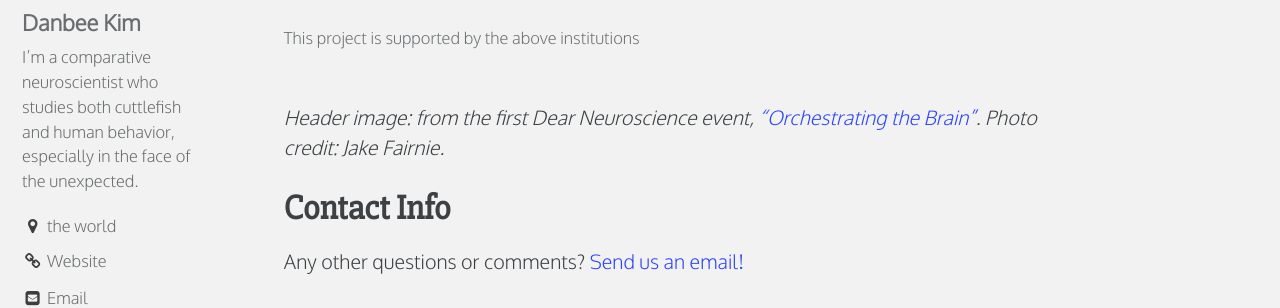
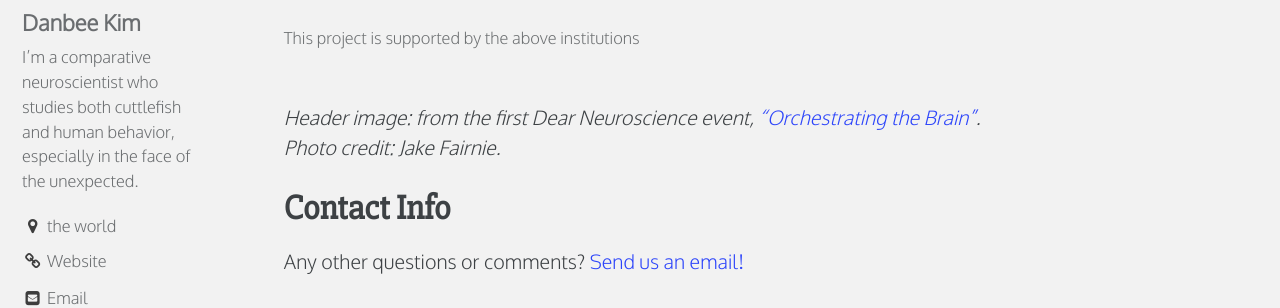
Before and after one commit to everymind/DearNeuroscience, a Jekyll site: the page built from index.md, in a window 1280 px wide and 900 px high, scrolled down 4179 px. Shown: the part 155-463 px from the top of the window. Built offline with Jekyll 4.4.1, drawn with Linux system fonts in a browser that asks for light colours; comment, search, counter and statistics services are not loaded.

Commit message:
formatting tweak

```diff
--- a/index.md
+++ b/index.md
@@ -80,7 +80,8 @@ Many thanks to the following collaborators who helped bring this concept to life
 </a>
 {% include gallery caption="This project is supported by the above institutions" %}
 
-*Header image: from the first Dear Neuroscience event, ["Orchestrating the Brain"](https://www.sainsburywellcome.org/web/public-engagement/orchestrating-brain). Photo credit: Jake Fairnie.*
+*Header image: from the first Dear Neuroscience event, ["Orchestrating the Brain"](https://www.sainsburywellcome.org/web/public-engagement/orchestrating-brain).*
+*Photo credit: Jake Fairnie.*
 
 # Contact Info
 
```
